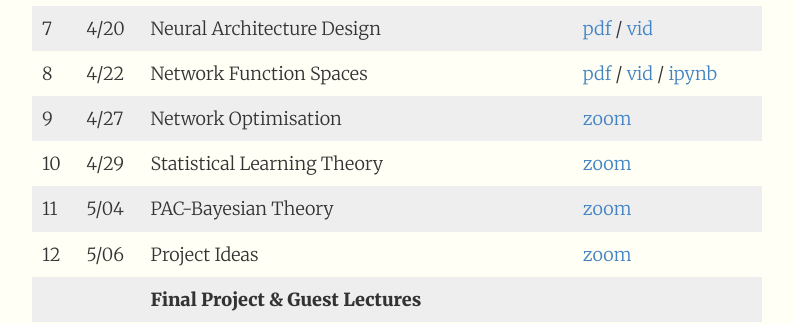
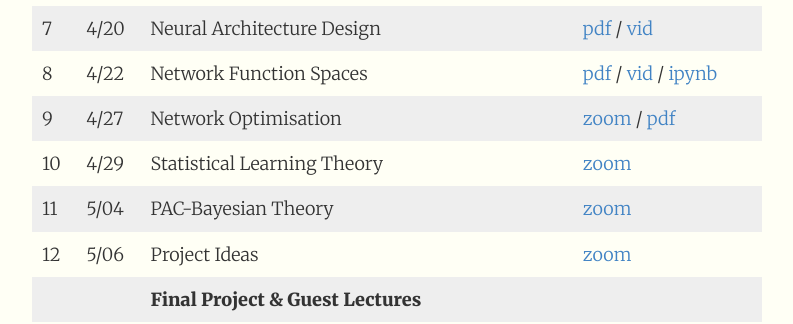
Before and after one commit to 1five9/1five9.github.io, a Jekyll site: the page built from index.md, in a window 1280 px wide and 900 px high, scrolled down 2506 px. Shown: the part 153-477 px from the top of the window, without its empty margins (243-1036 px from the left). Built offline with Jekyll 4.4.1, drawn with Linux system fonts in a browser that asks for light colours.

Commit message:
lec 9 slides

```diff
--- a/index.md
+++ b/index.md
@@ -81,7 +81,7 @@ The final project will be conducted during the last four weeks of class. Student
 |    |           | **Topic 2—Neural Network Theory**     |  | |
 | 7  | 4/20      | Neural Architecture Design	          | [pdf](/slides/learning/07.pdf) / [vid](https://caltech.zoom.us/rec/play/rBy3iYhn18vVQZ51EcnqjEfFfCBtsNO19b-vu4md5WI8sNh4rACX0MbIki6-ZMwVXT2zTqHJWEOzd6DN.TvAzOTJK7yLBgABn) | |
 | 8  | 4/22      | Network Function Spaces	              | [pdf](/slides/learning/08.pdf) / [vid](https://caltech.zoom.us/rec/play/bGLQRSJmHAQApPegayj75CteOeBcwFej4CAy9HzmVptMIkRYXnkhj-jLZHKWnw-y1FnUj_vdyAla9dYL.IcLdrTbDGHHyFxC-) / [ipynb](https://github.com/1five9/1five9.github.io/blob/master/slides/learning/08.ipynb)| |
-| 9  | 4/27      | Network Optimisation	                  | [zoom](https://caltech.zoom.us/j/83968752246) | |
+| 9  | 4/27      | Network Optimisation	                  | [zoom](https://caltech.zoom.us/j/83968752246) / [pdf](/slides/learning/09.pdf) | |
 | 10 | 4/29      | Statistical Learning Theory	          | [zoom](https://caltech.zoom.us/j/83968752246) | |
 | 11 | 5/04      | PAC-Bayesian Theory                    | [zoom](https://caltech.zoom.us/j/83968752246) | |
 | 12 | 5/06      | Project Ideas                          | [zoom](https://caltech.zoom.us/j/83968752246) | |
```
Also changed, not shown: 1 other file.
